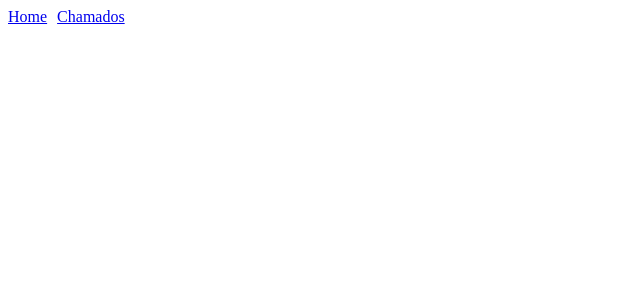
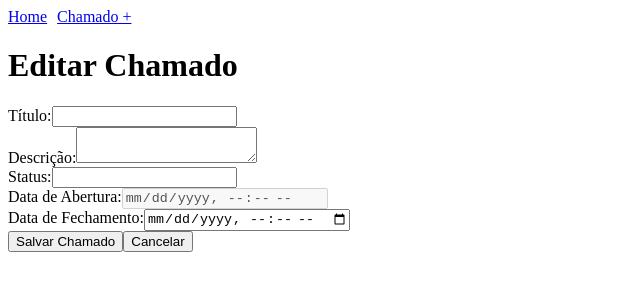
Before and after one commit to thiag0floriano/GEDS, a Vue app in the folder frontend/: page /chamados/1 in a window 1280 px wide. Before the commit this address had no page. Shown: the top 300 px of the page, without its empty margins (0-640 px from the left). Built offline with nearby package versions, Linux system fonts and the light colour scheme; no server answers; sample sign-in values are in the browser's storage.

Commit message:
Atualização de Chamados
Backend: Precisamos criar uma rota para atualizar os chamados existentes.

Frontend: Adicionar uma interface para que o usuário possa atualizar os detalhes de um chamado.

```diff
--- a/frontend/src/App.vue
+++ b/frontend/src/App.vue
@@ -2,7 +2,7 @@
   <div id="app">
     <nav>
       <router-link to="/">Home</router-link>
-      <router-link to="/chamados">Chamados</router-link>
+      <router-link to="/chamados">Chamado +</router-link>
     </nav>
     <router-view></router-view>
   </div>
--- a/frontend/src/router/index.js
+++ b/frontend/src/router/index.js
@@ -6,7 +6,7 @@ import Register from '../views/Register.vue';
 
 const routes = [
   { path: '/', name: 'Home', component: Home },
-  { path: '/chamados', name: 'Chamados', component: Chamados },
+  { path: '/chamados/:id?', name: 'Chamados', component: Chamados },
   { path: '/login', name: 'Login', component: Login },
   { path: '/register', name: 'Register', component: Register },
 ];
--- a/frontend/src/views/Chamados.vue
+++ b/frontend/src/views/Chamados.vue
@@ -3,20 +3,20 @@
     <h1>Criar Chamado</h1>
     <form @submit.prevent="createChamado">
       <div>
-        <label for="title">Título:</label>
-        <input type="text" id="title" v-model="title" required>
+        <label for="titulo">Título:</label>
+        <input type="text" id="titulo" v-model="titulo" required>
       </div>
       <div>
-        <label for="description">Descrição:</label>
-        <textarea id="description" v-model="description" required></textarea>
+        <label for="descricao">Descrição:</label>
+        <textarea id="descricao" v-model="descricao" required></textarea>
       </div>
       <div>
         <label for="status">Status:</label>
         <input type="text" id="status" v-model="status" required>
       </div>
       <div>
-        <label for="dataAbertura">Data de Abertura:</label>
-        <input type="datetime-local" id="dataAbertura" v-model="dataAbertura" required>
+        <label for="datadata_aberturabertura">Data de Abertura:</label>
+        <input type="datetime-local" id="datadata_aberturabertura" v-model="datadata_aberturabertura" required>
       </div>
       <div>
         <label for="usuarioId">ID do Usuário:</label>
@@ -34,10 +34,10 @@ export default {
   name: 'ChamadosPage',
   data() {
     return {
-      title: '',
-      description: '',
+      titulo: '',
+      descricao: '',
       status: '',
-      dataAbertura: '',
+      datadata_aberturabertura: '',
       usuarioId: ''
     };
   },
@@ -45,17 +45,17 @@ export default {
     async createChamado() {
       try {
         const newChamado = {
-          title: this.title,
-          description: this.description,
+          titulo: this.titulo,
+          descricao: this.descricao,
           status: this.status,
-          dataAbertura: new Date(this.dataAbertura).toISOString(),
+          datadata_aberturabertura: new Date(this.datadata_aberturabertura).toISOString(),
           usuarioId: this.usuarioId
         };
         await api.post('/chamados', newChamado);
-        this.title = '';
-        this.description = '';
+        this.titulo = '';
+        this.descricao = '';
         this.status = '';
-        this.dataAbertura = '';
+        this.datadata_aberturabertura = '';
         this.usuarioId = '';
         alert('Chamado criado com sucesso!');
       } catch (error) {
@@ -67,7 +67,7 @@ export default {
 };
 </script> -->
 
-<template>
+<!-- <template>
   <div>
     <h1>Atualizar Chamado</h1>
     <form @submit.prevent="updateChamado">
@@ -76,20 +76,20 @@ export default {
         <input type="number" id="id" v-model="id" required>
       </div>
       <div>
-        <label for="title">Título:</label>
-        <input type="text" id="title" v-model="title" required>
+        <label for="titulo">Título:</label>
+        <input type="text" id="titulo" v-model="titulo" required>
       </div>
       <div>
-        <label for="description">Descrição:</label>
-        <textarea id="description" v-model="description" required></textarea>
+        <label for="descricao">Descrição:</label>
+        <textarea id="descricao" v-model="descricao" required></textarea>
       </div>
       <div>
         <label for="status">Status:</label>
         <input type="text" id="status" v-model="status" required>
       </div>
       <div>
-        <label for="dataAbertura">Data de Abertura:</label>
-        <input type="datetime-local" id="dataAbertura" v-model="dataAbertura" required>
+        <label for="datadata_aberturabertura">Data de Abertura:</label>
+        <input type="datetime-local" id="datadata_aberturabertura" v-model="datadata_aberturabertura" required>
       </div>
       <div>
         <label for="usuarioId">ID do Usuário:</label>
@@ -108,10 +108,10 @@ export default {
   data() {
     return {
       id: '',
-      title: '',
-      description: '',
+      titulo: '',
+      descricao: '',
       status: '',
-      dataAbertura: '',
+      datadata_aberturabertura: '',
       usuarioId: ''
     };
   },
@@ -119,18 +119,18 @@ export default {
     async updateChamado() {
       try {
         const updatedChamado = {
-          title: this.title,
-          description: this.description,
+          titulo: this.titulo,
+          descricao: this.descricao,
           status: this.status,
-          dataAbertura: new Date(this.dataAbertura).toISOString(),
+          datadata_aberturabertura: new Date(this.datadata_aberturabertura).toISOString(),
           usuarioId: this.usuarioId
         };
         await api.put(`/chamados/${this.id}`, updatedChamado);
         this.id = '';
-        this.title = '';
-        this.description = '';
+        this.titulo = '';
+        this.descricao = '';
         this.status = '';
-        this.dataAbertura = '';
+        this.datadata_aberturabertura = '';
         this.usuarioId = '';
         alert('Chamado atualizado com sucesso!');
       } catch (error) {
@@ -140,4 +140,101 @@ export default {
     },
   },
 };
+</script> -->
+
+<template>
+  <div>
+    <h1>{{ chamadoId ? 'Editar Chamado' : 'Criar Chamado' }}</h1>
+    <form @submit.prevent="salvarChamado">
+      <div>
+        <label for="titulo">Título:</label>
+        <input type="text" id="titulo" v-model="titulo" required />
+      </div>
+      <div>
+        <label for="descricao">Descrição:</label>
+        <textarea id="descricao" v-model="descricao" required></textarea>
+      </div>
+      <div>
+        <label for="status">Status:</label>
+        <input type="text" id="status" v-model="status" required />
+      </div>
+      <div v-if="chamadoId">
+        <label for="data_abertura">Data de Abertura:</label>
+        <input type="datetime-local" id="data_abertura" v-model="data_abertura" disabled />
+      </div>
+      <div v-if="chamadoId">
+        <label for="data_fechamento">Data de Fechamento:</label>
+        <input type="datetime-local" id="data_fechamento" v-model="data_fechamento" />
+      </div>
+      <button type="submit">{{ chamadoId ? 'Salvar' : 'Criar' }} Chamado</button>
+      <button type="button" @click="cancelarEdicao">Cancelar</button>
+    </form>
+  </div>
+</template>
+
+<script>
+import api from '../services/api';
+
+export default {
+  name: 'ChamadosPage',
+  data() {
+    return {
+      chamadoId: null,
+      titulo: '',
+      descricao: '',
+      status: '',
+      data_abertura: '',
+      data_fechamento: '',
+    };
+  },
+  methods: {
+    async carregarChamado() {
+      if (this.chamadoId) {
+        try {
+          const response = await api.get(`/chamados/${this.chamadoId}`);
+          const chamado = response.data;
+          this.titulo = chamado.titulo;
+          this.descricao = chamado.descricao;
+          this.status = chamado.status;
+          this.data_abertura = chamado.data_abertura;
+          this.data_fechamento = chamado.data_fechamento;
+        } catch (error) {
+          console.error('Erro ao carregar chamado:', error);
+          alert('Erro ao carregar chamado');
+        }
+      }
+    },
+    async salvarChamado() {
+      const chamadoData = {
+        titulo: this.titulo,
+        descricao: this.descricao,
+        status: this.status,
+        data_abertura: this.data_abertura,
+        data_fechamento: this.data_fechamento,
+      };
+      try {
+        if (this.chamadoId) {
+          // Atualizar chamado existente
+          await api.put(`/chamados/${this.chamadoId}`, chamadoData);
+          alert('Chamado atualizado com sucesso');
+        } else {
+          // Criar novo chamado
+          await api.post('/chamados', chamadoData);
+          alert('Chamado criado com sucesso');
+        }
+        this.$router.push('/');
+      } catch (error) {
+        console.error('Erro ao salvar chamado:', error);
+        alert('Erro ao salvar chamado');
+      }
+    },
+    cancelarEdicao() {
+      this.$router.push('/');
+    },
+  },
+  async mounted() {
+    this.chamadoId = this.$route.params.id;
+    await this.carregarChamado();
+  },
+};
 </script>
--- a/frontend/src/views/Home.vue
+++ b/frontend/src/views/Home.vue
@@ -1,9 +1,9 @@
-<template>
+<!-- <template>
   <div>
     <h1>Chamados</h1>
     <ul>
       <li v-for="chamado in chamados" :key="chamado.id">
-        {{ chamado.title }} - {{ chamado.description }}
+        {{ chamado.titulo }} - {{ chamado.descricao }}
       </li>
     </ul>
   </div>
@@ -40,4 +40,42 @@ export default {
     },
   },
 };
+</script> -->
+
+<template>
+  <div>
+    <h1>Lista de Chamados</h1>
+    <ul>
+      <li v-for="chamado in chamados" :key="chamado.id">
+        <p><strong>Título:</strong> {{ chamado.titulo }}</p>
+        <p><strong>Descrição:</strong> {{ chamado.descricao }}</p>
+        <button @click="acessarChamado(chamado.id)">Acessar Chamado</button>
+      </li>
+    </ul>
+  </div>
+</template>
+
+<script>
+import api from '../services/api';
+
+export default {
+  data() {
+    return {
+      chamados: [],
+    };
+  },
+  async created() {
+    try {
+      const response = await api.get('/chamados');
+      this.chamados = response.data;
+    } catch (error) {
+      console.error('Erro ao buscar chamados:', error);
+    }
+  },
+  methods: {
+    acessarChamado(id) {
+      this.$router.push({ name: 'Chamados', params: { id } });
+    },
+  },
+};
 </script>
```
Also changed, not shown: 2 other files (tests, documents, lock files or other folders).
